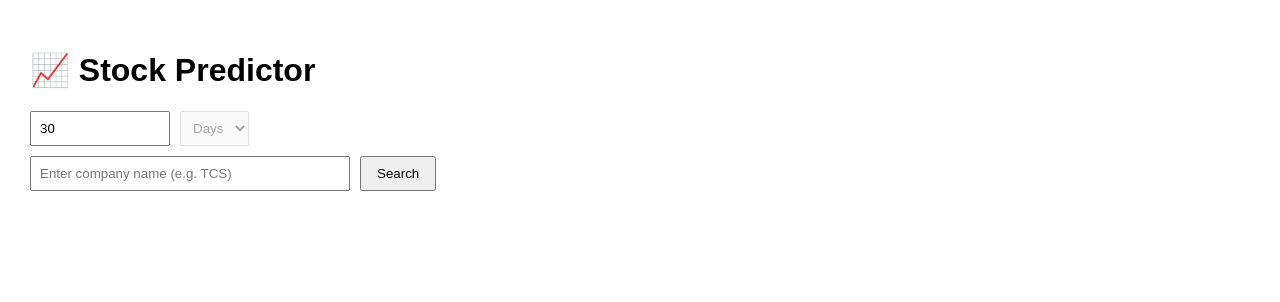
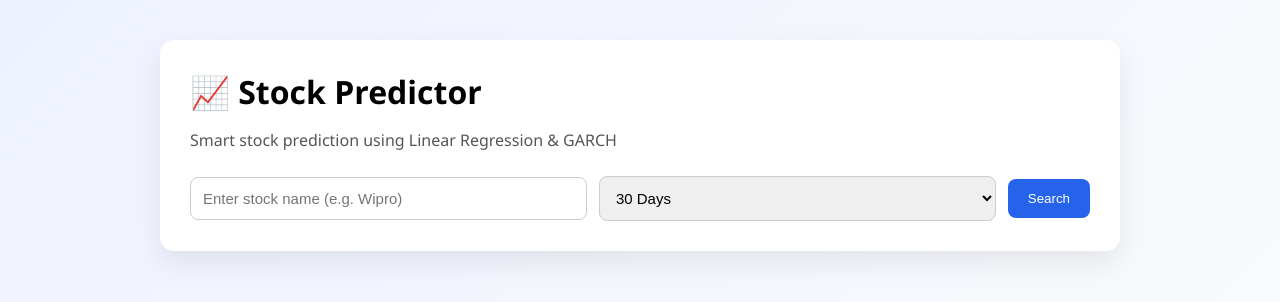
Before and after one commit to Lohithbn12/stock-predictor, a React (Create React App) app in the folder client/: page / in a window 1280 px wide. Shown: the top 302 px of the page. Built offline with nearby package versions, Linux system fonts and the light colour scheme.

Commit message:
Improve UI layout and prediction controls

```diff
--- a/client/src/App.css
+++ b/client/src/App.css
@@ -1,38 +1,101 @@
-.App {
+/* Background */
+body {
+  margin: 0;
+  font-family: "Segoe UI", Arial, sans-serif;
+  background: linear-gradient(135deg, #eef2ff, #f8fafc);
+}
+
+/* Page wrapper */
+.page {
+  padding: 40px 20px;
+}
+
+/* Card */
+.card {
+  background: white;
+  max-width: 900px;
+  margin: 0 auto 30px;
+  padding: 30px;
+  border-radius: 14px;
+  box-shadow: 0 12px 30px rgba(0, 0, 0, 0.08);
+}
+
+/* Titles */
+h1 {
+  margin: 0;
+}
+
+.subtitle {
+  color: #555;
+  margin-bottom: 25px;
+}
+
+/* Search Row */
+.search-row {
+  display: flex;
+  gap: 12px;
+  align-items: center;
+}
+
+.search-row input,
+.search-row select {
+  padding: 12px;
+  font-size: 15px;
+  border-radius: 8px;
+  border: 1px solid #ccc;
+  flex: 1;
+}
+
+.search-row button {
+  padding: 12px 20px;
+  background: #2563eb;
+  color: white;
+  border: none;
+  border-radius: 8px;
+  cursor: pointer;
+}
+
+.search-row button:hover {
+  background: #1e40af;
+}
+
+/* Info / Error */
+.info {
+  margin-top: 15px;
+  color: #555;
+}
+
+.error {
+  margin-top: 15px;
+  color: red;
+}
+
+/* Results */
+.result-card h2 {
+  margin-bottom: 20px;
+}
+
+.stats {
+  display: grid;
+  grid-template-columns: repeat(3, 1fr);
+  gap: 20px;
+  margin-bottom: 25px;
+}
+
+.stats div {
+  background: #f1f5f9;
+  padding: 15px;
+  border-radius: 10px;
   text-align: center;
 }
 
-.App-logo {
-  height: 40vmin;
-  pointer-events: none;
+.stats span {
+  display: block;
+  font-size: 13px;
+  color: #555;
 }
 
-@media (prefers-reduced-motion: no-preference) {
-  .App-logo {
-    animation: App-logo-spin infinite 20s linear;
-  }
+.stats b {
+  font-size: 18px;
+  color: #111;
 }
-
-.App-header {
-  background-color: #282c34;
-  min-height: 100vh;
-  display: flex;
-  flex-direction: column;
-  align-items: center;
-  justify-content: center;
-  font-size: calc(10px + 2vmin);
-  color: white;
-}
-
-.App-link {
-  color: #61dafb;
-}
-
-@keyframes App-logo-spin {
-  from {
-    transform: rotate(0deg);
-  }
-  to {
-    transform: rotate(360deg);
-  }
-}
--- a/client/src/StockPage.jsx
+++ b/client/src/StockPage.jsx
@@ -1,16 +1,19 @@
 import { useState } from "react";
 import HourlyPriceChart from "./HourlyPriceChart";
 import Last4WeeksTable from "./Last4WeeksTable";
+import "./App.css";
+
+const API_URL = "https://stock-predictor-0zst.onrender.com";
 
 function StockPage() {
   const [company, setCompany] = useState("");
-  const [predictionDays, setPredictionDays] = useState(30);
+  const [days, setDays] = useState(30);
   const [data, setData] = useState(null);
   const [loading, setLoading] = useState(false);
   const [error, setError] = useState("");
 
   const fetchStockData = async () => {
-    if (!company || !predictionDays) return;
+    if (!company || !days) return;
 
     setLoading(true);
     setError("");
@@ -18,18 +21,15 @@ function StockPage() {
 
     try {
       const res = await fetch(
-        `https://stock-predictor-0zst.onrender.com/stock?company=${encodeURIComponent(
-          company
-        )}&days=${predictionDays}`
+        `${API_URL}/stock?company=${encodeURIComponent(company)}&days=${days}`
       );
 
+      if (!res.ok) {
+        throw new Error("Invalid request");
+      }
+
       const json = await res.json();
-
-      if (json.error) {
-        setError(json.error);
-      } else {
       setData(json);
-      }
     } catch {
       setError("Failed to fetch data");
     }
@@ -38,67 +38,67 @@ function StockPage() {
   };
 
   return (
-    <div style={{ padding: "30px", fontFamily: "Arial" }}>
+    <div className="page">
+      {/* Search Card */}
+      <div className="card">
         <h1>📈 Stock Predictor</h1>
+        <p className="subtitle">
+          Smart stock prediction using Linear Regression & GARCH
+        </p>
 
-      {/* Prediction Input */}
-      <div style={{ marginBottom: "10px" }}>
+        <div className="search-row">
           <input
-          type="number"
-          min="1"
-          max="90"
-          value={predictionDays}
-          onChange={(e) => setPredictionDays(e.target.value)}
-          style={{ padding: "8px", width: "120px", marginRight: "10px" }}
+            type="text"
+            placeholder="Enter stock name (e.g. Wipro)"
+            value={company}
+            onChange={(e) => setCompany(e.target.value)}
           />
-        <select disabled style={{ padding: "8px" }}>
-          <option>Days</option>
+
+          <select value={days} onChange={(e) => setDays(e.target.value)}>
+            <option value={7}>7 Days</option>
+            <option value={30}>30 Days</option>
+            <option value={90}>90 Days</option>
+            <option value={180}>180 Days</option>
+            <option value={365}>365 Days</option>
           </select>
+
+          <button onClick={fetchStockData}>Search</button>
         </div>
 
-      {/* Stock Search */}
-      <input
-        type="text"
-        placeholder="Enter company name (e.g. TCS)"
-        value={company}
-        onChange={(e) => setCompany(e.target.value)}
-        style={{ padding: "8px", width: "300px" }}
-      />
+        {loading && <p className="info">Loading...</p>}
+        {error && <p className="error">{error}</p>}
+      </div>
 
-      <button
-        onClick={fetchStockData}
-        style={{ marginLeft: "10px", padding: "8px 15px" }}
-      >
-        Search
-      </button>
-
-      {loading && <p>Loading...</p>}
-      {error && <p style={{ color: "red" }}>{error}</p>}
-
+      {/* Result Card */}
       {data && (
-        <>
-          <hr />
-
+        <div className="card result-card">
           <h2>
             {data.company} ({data.symbol})
           </h2>
 
-          <p><b>Last Close:</b> ₹{data.last_close}</p>
-          <p>
-            <b>Linear Regression ({data.prediction_days} days):</b> ₹
-            {data.linear_regression_prediction}
-          </p>
-          <p>
-            <b>GARCH Volatility ({data.prediction_days} days):</b>{" "}
-            {data.garch_volatility_percent}%
-          </p>
+          <div className="stats">
+            <div>
+              <span>Last Close</span>
+              <b>₹{data.last_close}</b>
+            </div>
+
+            <div>
+              <span>Linear Prediction</span>
+              <b>₹{data.linear_regression_prediction.expected_price}</b>
+            </div>
+
+            <div>
+              <span>GARCH Volatility</span>
+              <b>{data.garch_prediction.volatility_30d_percent}%</b>
+            </div>
+          </div>
 
           <h3>Hourly Price Trend</h3>
           <HourlyPriceChart prices={data.hourly_prices} />
 
           <h3>Last 4 Weeks</h3>
-          <Last4WeeksTable rows={data.last_4_weeks} />
-        </>
+          <Last4WeeksTable data={data.last_4_weeks} />
+        </div>
       )}
     </div>
   );
```
Lines whose indentation alone changed are shown as unchanged.
